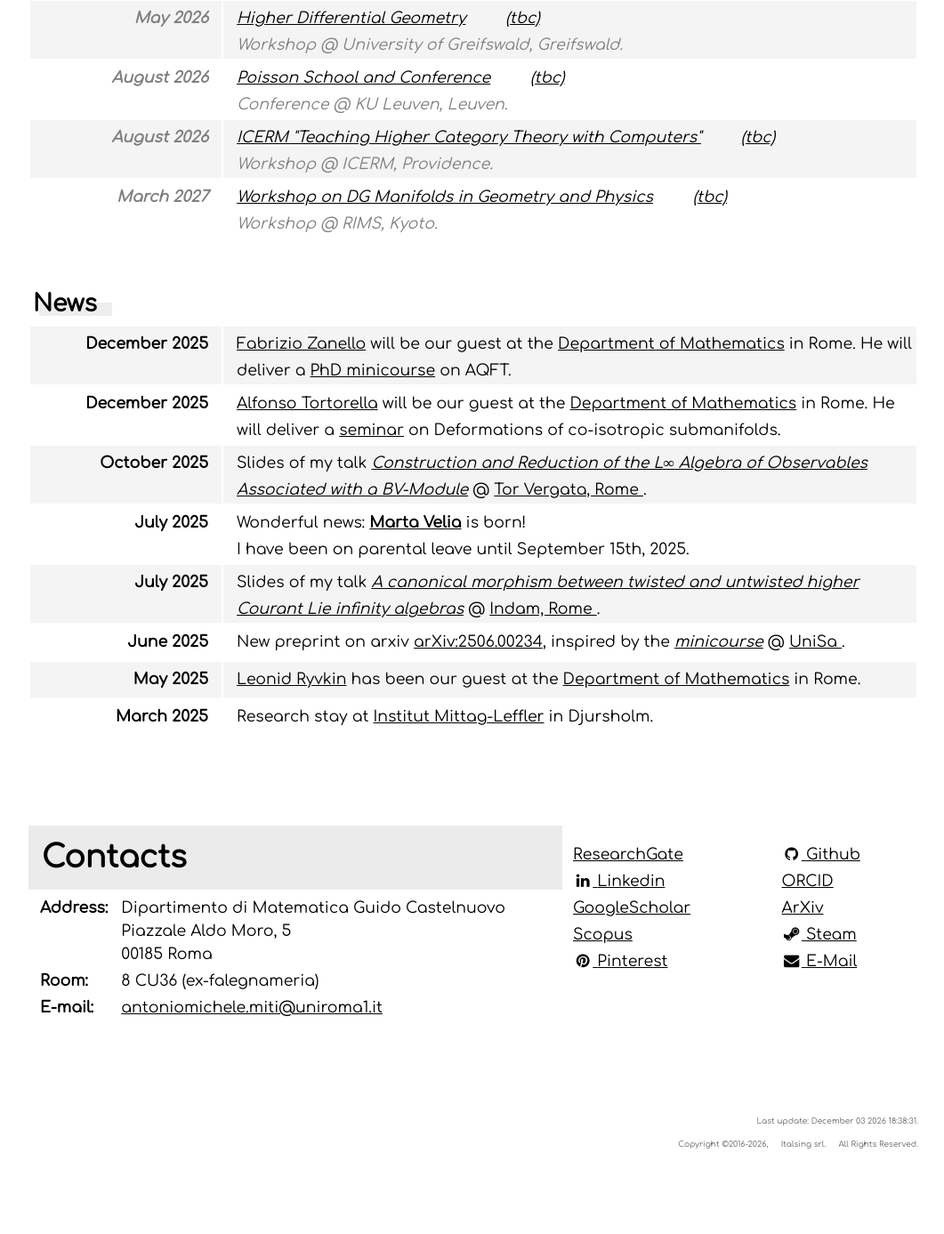
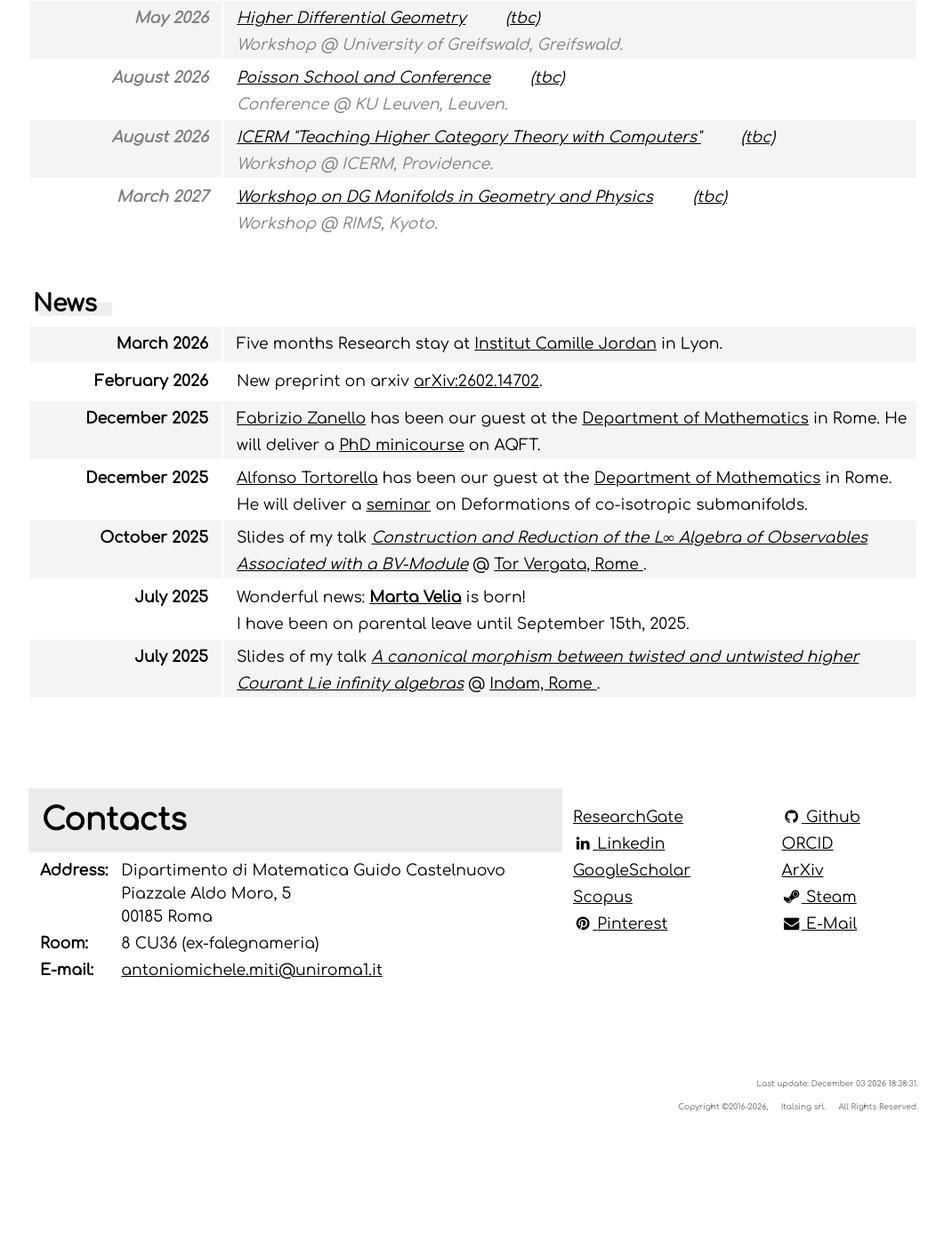
Before and after one commit to MasterToninus/MasterToninus.github.io, a PHP site: page / in a window 1280 px wide. Shown: the part 1203-2590 px from the top of the page at 89% size, without its empty margins (108-1169 px from the left). After the commit the page ends 2452 px from the top, so only its background shows below. Run offline with PHP 8.4, Linux system fonts and the light colour scheme; some libraries are stand-ins or nearby versions.

Commit message:
New preprint.

```diff
--- a/index.php
+++ b/index.php
@@ -218,17 +218,22 @@
         <div class="big-title shaded" id="News">News</div>
           <table class="list">
 
-            <!--
+
+          <tr>
+            <td class="left"><b>March 2026</b></td>
+            <td class="right">Five months Research stay at <a href="https://math.univ-lyon1.fr/icj/probabilites-statistique-physique-mathematique/">Institut Camille Jordan</a> in Lyon.</td>
+          </tr>
+
           <tr>
             <td class="left"><b>February 2026</b></td>
-            <td class="right">Five months Research stay at <a href="https://math.univ-lyon1.fr/icj/probabilites-statistique-physique-mathematique/">Institut Camille Jordan</a> in Lyon.</td>
+            <td class="right">
+              New preprint on arxiv <a href="https://arxiv.org/abs/2602.14702">arXiv:2602.14702</a>.
+            </td>
           </tr>
-              -->
-
 
           <tr>
             <td class="left"><b>December 2025</b></td>
-            <td class="right"><a href="https://sites.google.com/view/fabrizio-zanello-mathphy">Fabrizio Zanello</a> will be our guest at the <a href="https://www.mat.uniroma1.it/">Department of Mathematics</a> in Rome.
+            <td class="right"><a href="https://sites.google.com/view/fabrizio-zanello-mathphy">Fabrizio Zanello</a> has been our guest at the <a href="https://www.mat.uniroma1.it/">Department of Mathematics</a> in Rome.
             He will deliver a <a href="https://sites.google.com/view/dottorato-matematica-roma/home">PhD minicourse</a> on AQFT.
           </td>
           </tr>
@@ -237,7 +242,7 @@
 
           <tr>
             <td class="left"><b>December 2025</b></td>
-            <td class="right"><a href="https://sites.google.com/view/agtortorella">Alfonso Tortorella</a> will be our guest at the <a href="https://www.mat.uniroma1.it/">Department of Mathematics</a> in Rome.
+            <td class="right"><a href="https://sites.google.com/view/agtortorella">Alfonso Tortorella</a> has been our guest at the <a href="https://www.mat.uniroma1.it/">Department of Mathematics</a> in Rome.
             He will deliver a <a href="https://sites.google.com/uniroma1.it/sag/">seminar</a> on Deformations of co-isotropic submanifolds.
           </td>
           </tr>
@@ -269,25 +274,6 @@
               </td>
           </tr>
 
-          <tr>
-            <td class="left"><b>June 2025</b></td>
-            <td class="right">
-              New preprint on arxiv <a href="https://arxiv.org/abs/2506.00234">arXiv:2506.00234</a>, inspired by the
-                <a href="../teaching/Obs-Constraint-2024/"><em>minicourse</em></a> @
-                <a href="https://sites.google.com/view/poisson2024/seminars-workshops/symmetry-reduction?authuser=0"> UniSa
-                </a>.
-            </td>
-          </tr>
-
-          <tr>
-            <td class="left"><b>May 2025</b></td>
-            <td class="right"><a href="https://www.ryvkin.eu/">Leonid Ryvkin</a> has been our guest at the <a href="https://www.mat.uniroma1.it/">Department of Mathematics</a> in Rome.</td>
-          </tr>
-
-          <tr>
-            <td class="left"><b>March 2025</b></td>
-            <td class="right">Research stay at <a href="https://www.mittag-leffler.se/activities/cohomological-aspects-of-quantum-field-theory/">Institut Mittag-Leffler</a> in Djursholm.</td>
-          </tr>
 
 
 
```
Also changed, not shown: data/old-news.html (+21 -0 lines), 1 other file.
